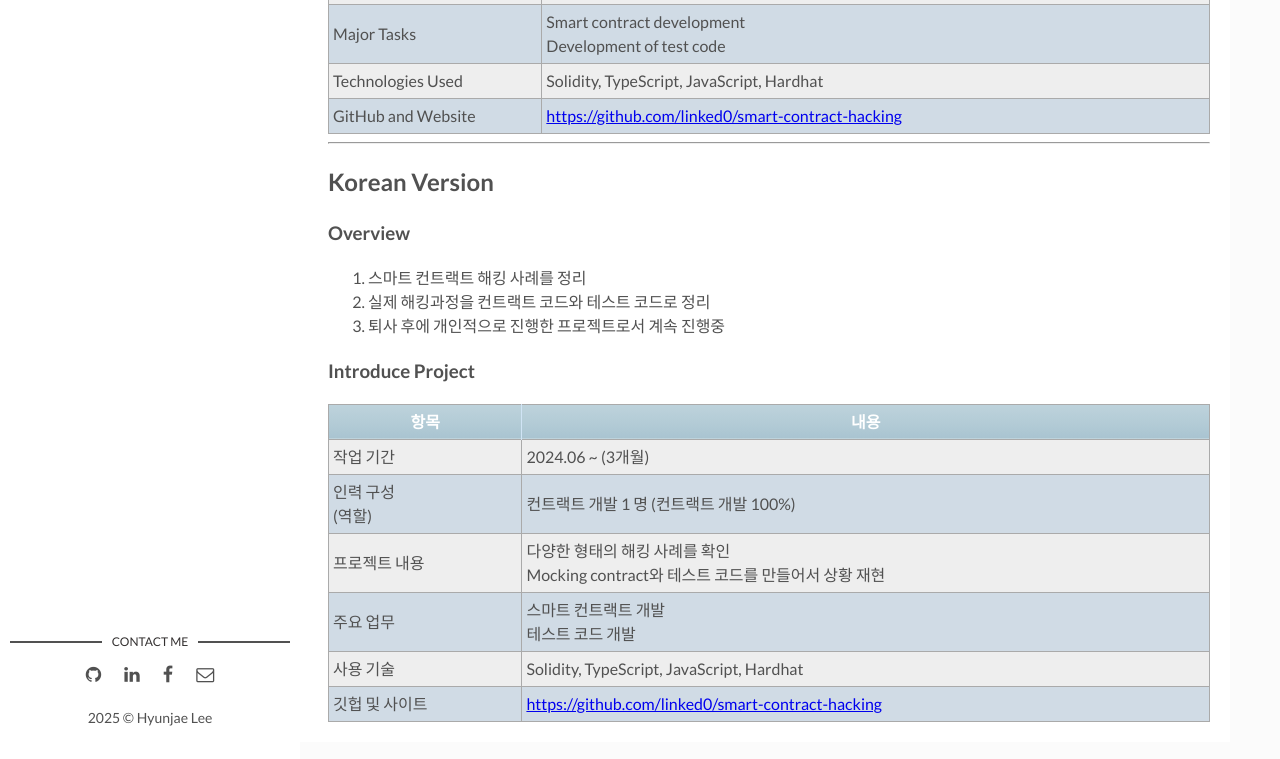
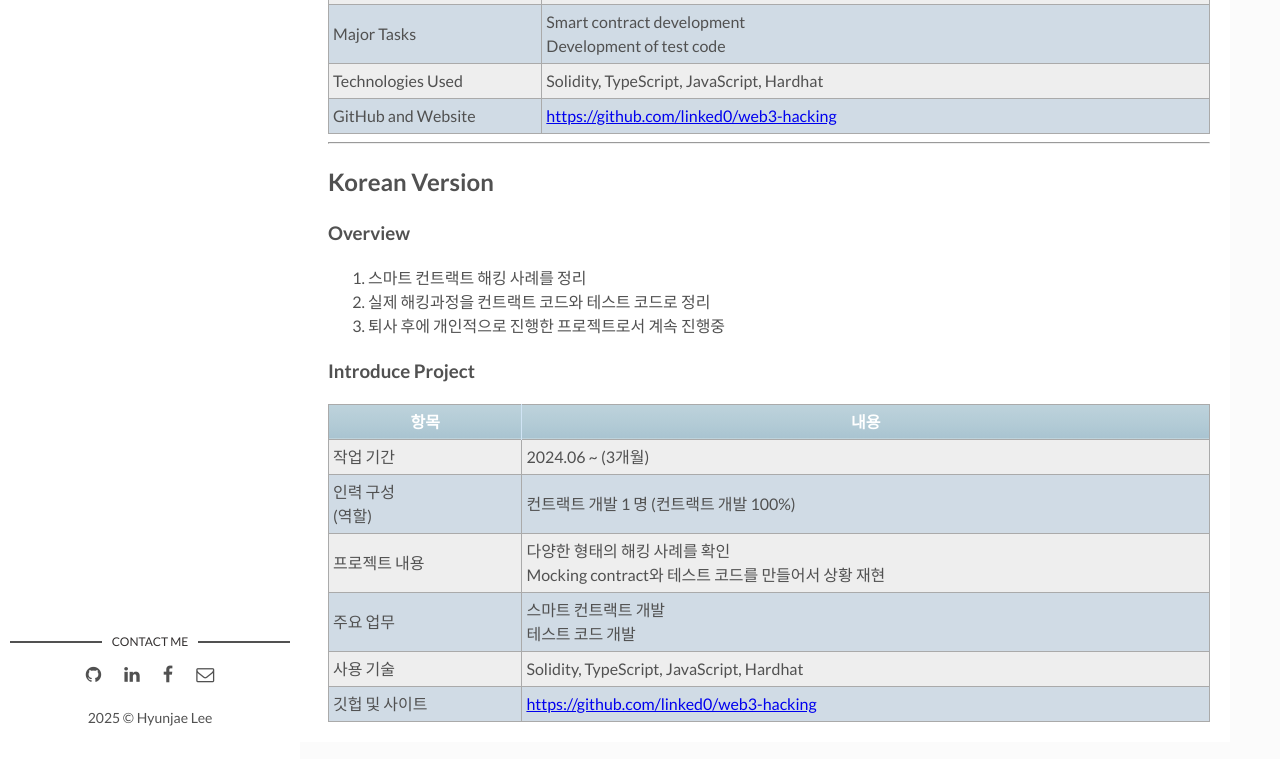
Before and after one commit to linked0/linked0.github.io, a Jekyll site: the page built from _posts/2019-09-05-smart-contract-hacking copy.markdown, in a window 1280 px wide and 1400 px high, scrolled down 449 px. Shown: the part 638-1397 px from the top of the window. Built offline with Jekyll 4.4.1, drawn with Linux system fonts in a browser that asks for light colours; nearby versions of some CDN libraries; some of the changed lines change nothing that is shown.

Commit message:
Change git repo for smart-contract-hacking to web3-hacking

```diff
--- a/_posts/2019-09-05-smart-contract-hacking copy.markdown
+++ b/_posts/2019-09-05-smart-contract-hacking copy.markdown
@@ -26,7 +26,7 @@ Smart contract hacking exercises with the solutions.
  | Project Details           | Examination of various hacking cases <br> Creation of mocking contracts and test codes to replicate scenarios |
  | Major Tasks      | Smart contract development <br> Development of test code                                                      |
  | Technologies Used         | Solidity, TypeScript, JavaScript, Hardhat                                                                     |
- | GitHub and Website        | [https://github.com/linked0/smart-contract-hacking](https://github.com/linked0/smart-contract-hacking)        |
+ | GitHub and Website        | [https://github.com/linked0/web3-hacking](https://github.com/linked0/web3-hacking)        |
 
 
 ---
@@ -46,4 +46,4 @@ Smart contract hacking exercises with the solutions.
 | 프로젝트 내용     | 다양한 형태의 해킹 사례를 확인 <br> Mocking contract와 테스트 코드를 만들어서 상황 재현                  |
 | 주요 업무| 스마트 컨트랙트 개발 <br> 테스트 코드 개발                                                               |
 | 사용 기술       | Solidity, TypeScript, JavaScript, Hardhat                                                                |
-| 깃헙 및 사이트    | [https://github.com/linked0/smart-contract-hacking ](https://github.com/linked0/smart-contract-hacking ) |
+| 깃헙 및 사이트    | [https://github.com/linked0/web3-hacking ](https://github.com/linked0/web3-hacking ) |
```
